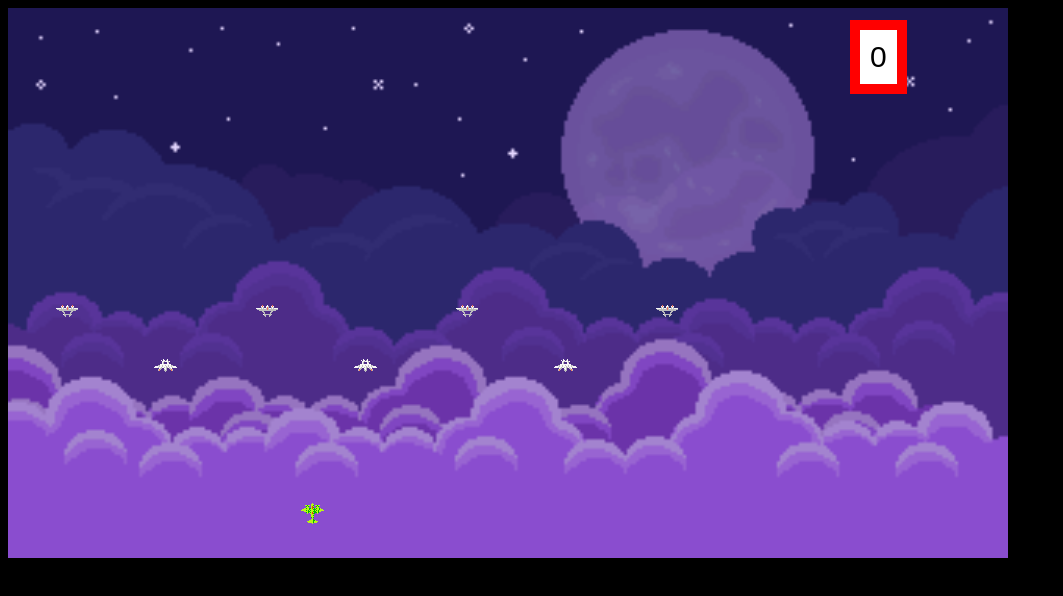
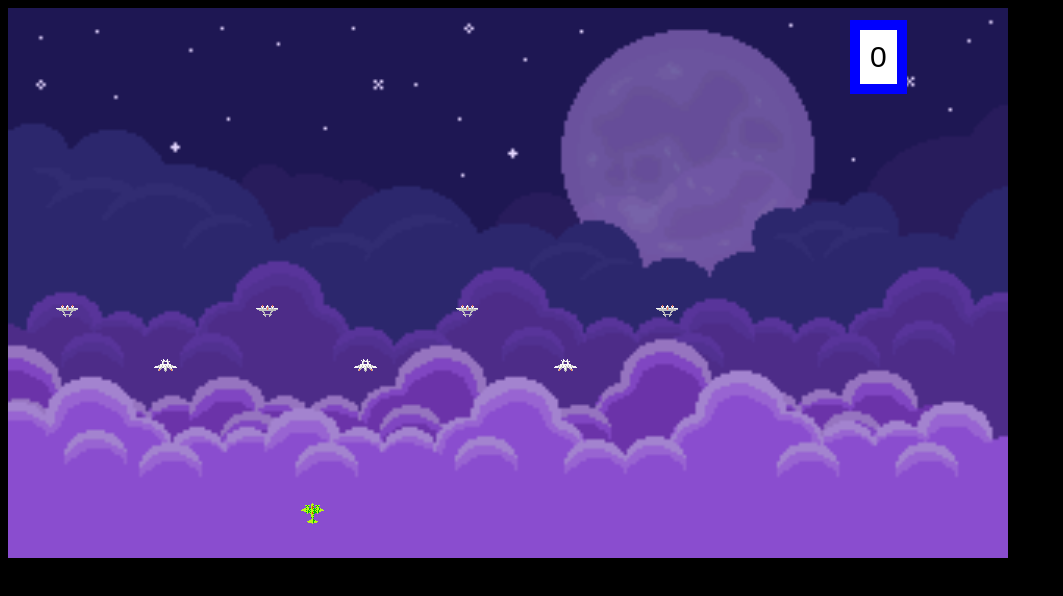
Before and after one commit to ianace07/1942-Game-, a plain HTML site: page 1942/index.html in a window 1280 px wide. Shown: the whole page, without its empty margins (0-1063 px from the left). Drawn offline with Linux system fonts and the light colour scheme.

Commit message:
update color score board

```diff
--- a/1942/index.html
+++ b/1942/index.html
@@ -49,7 +49,7 @@
 	}
     #score{
         position:absolute;
-        border:10px solid red;
+        border:10px solid blue;
         top:20px;
         left:850px;
         background-color:white;
```
